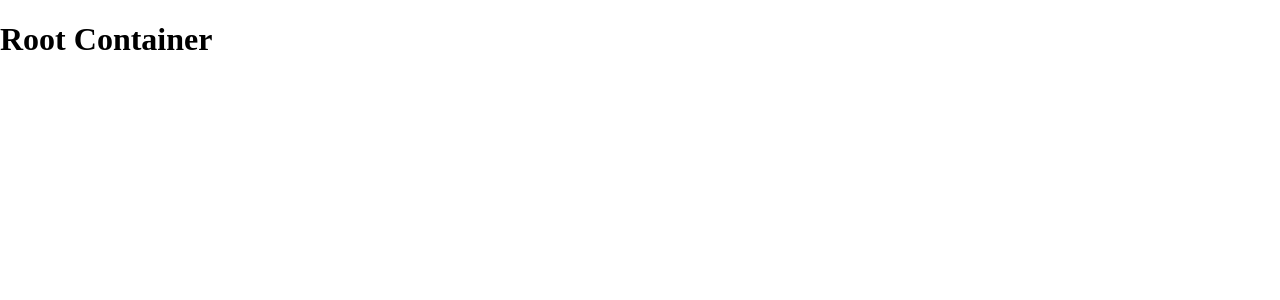
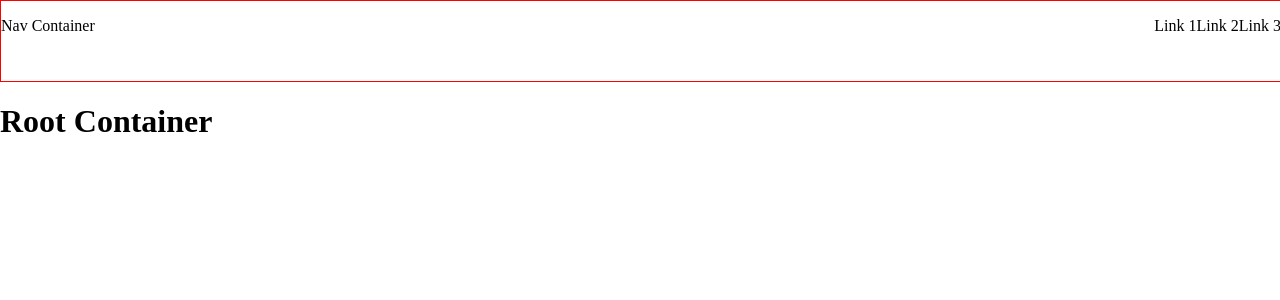
Before and after one commit to jonwho/reddit-clone, a React (Create React App) app in the folder frontend/: page / in a window 1280 px wide. Shown: the top 300 px of the page. Built offline with nearby package versions, Linux system fonts and the light colour scheme.

Commit message:
add NavContainer
add color constants file

used flexbox to make items pull left and pull right for nav links

```diff
--- /dev/null
+++ b/frontend/src/containers/NavContainer.js
@@ -0,0 +1,40 @@
+import React, { Component } from 'react';
+import { WHITE } from '../styles/colors';
+
+const styles = {
+  header: {
+    minHeight: '10vh',
+    minWidth: '100%',
+    border: '1px solid red'
+  },
+  flexContainer: {
+    display: 'flex',
+    flexDirection: 'row',
+  },
+  ulNav: {
+    padding: 0,
+    listStyle: 'none',
+  },
+  rightLinks: {
+    marginLeft: 'auto',
+  },
+};
+
+class NavContainer extends Component {
+  render() {
+    return (
+      <header style={{ ...styles.flexContainer, ...styles.header }}>
+        <ul style={{ ...styles.flexContainer, ...styles.ulNav }}>
+          <li>Nav Container</li>
+        </ul>
+        <ul style={{ ...styles.flexContainer, ...styles.ulNav, ...styles.rightLinks  }}>
+          <li>Link 1</li>
+          <li>Link 2</li>
+          <li>Link 3</li>
+        </ul>
+      </header>
+    );
+  }
+}
+
+export default NavContainer;
--- a/frontend/src/containers/RootContainer.js
+++ b/frontend/src/containers/RootContainer.js
@@ -1,4 +1,5 @@
 import React, { Component } from 'react';
+import NavContainer from './NavContainer';
 
 class RootContainer extends Component {
   constructor(props) {
@@ -8,6 +9,7 @@ class RootContainer extends Component {
   render() {
     return (
       <div>
+        <NavContainer />
         <h1>Root Container</h1>
       </div>
     );
--- /dev/null
+++ b/frontend/src/styles/colors.js
@@ -0,0 +1 @@
+export const WHITE = '#fff';
```
